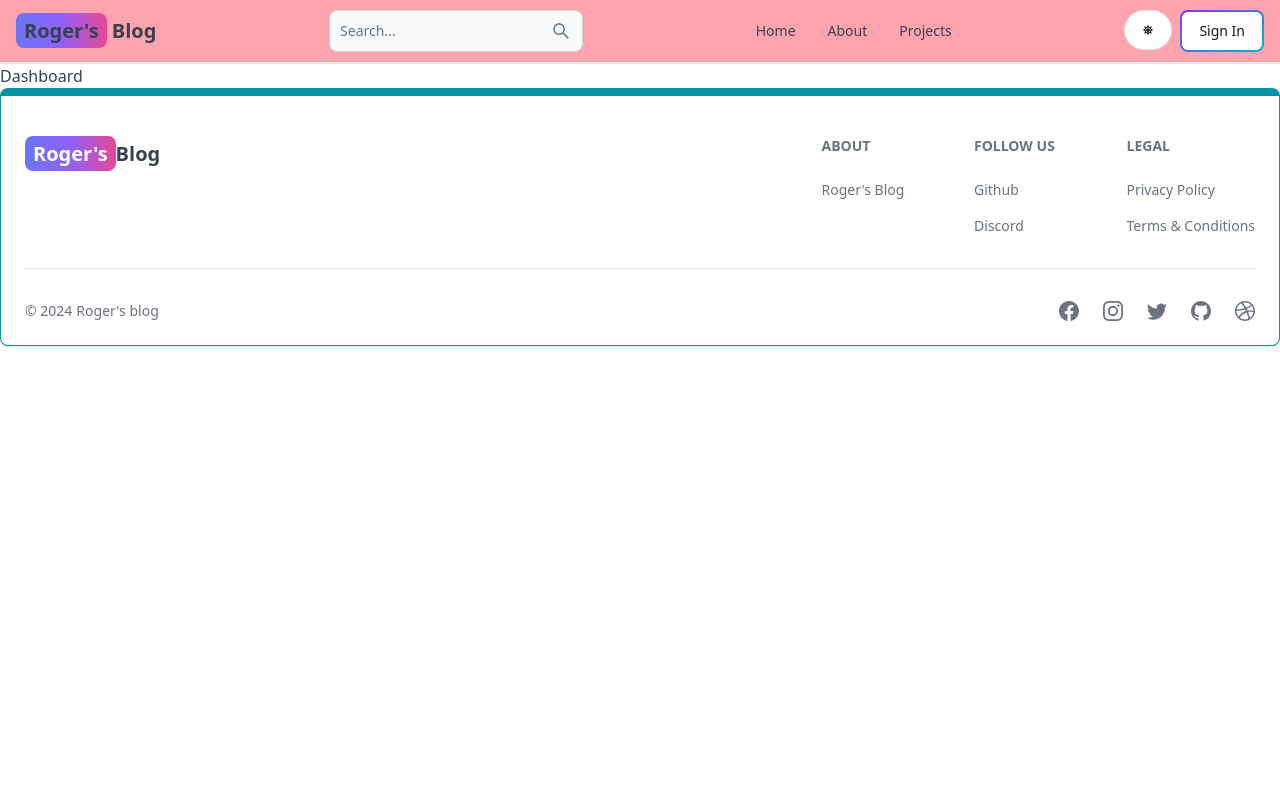
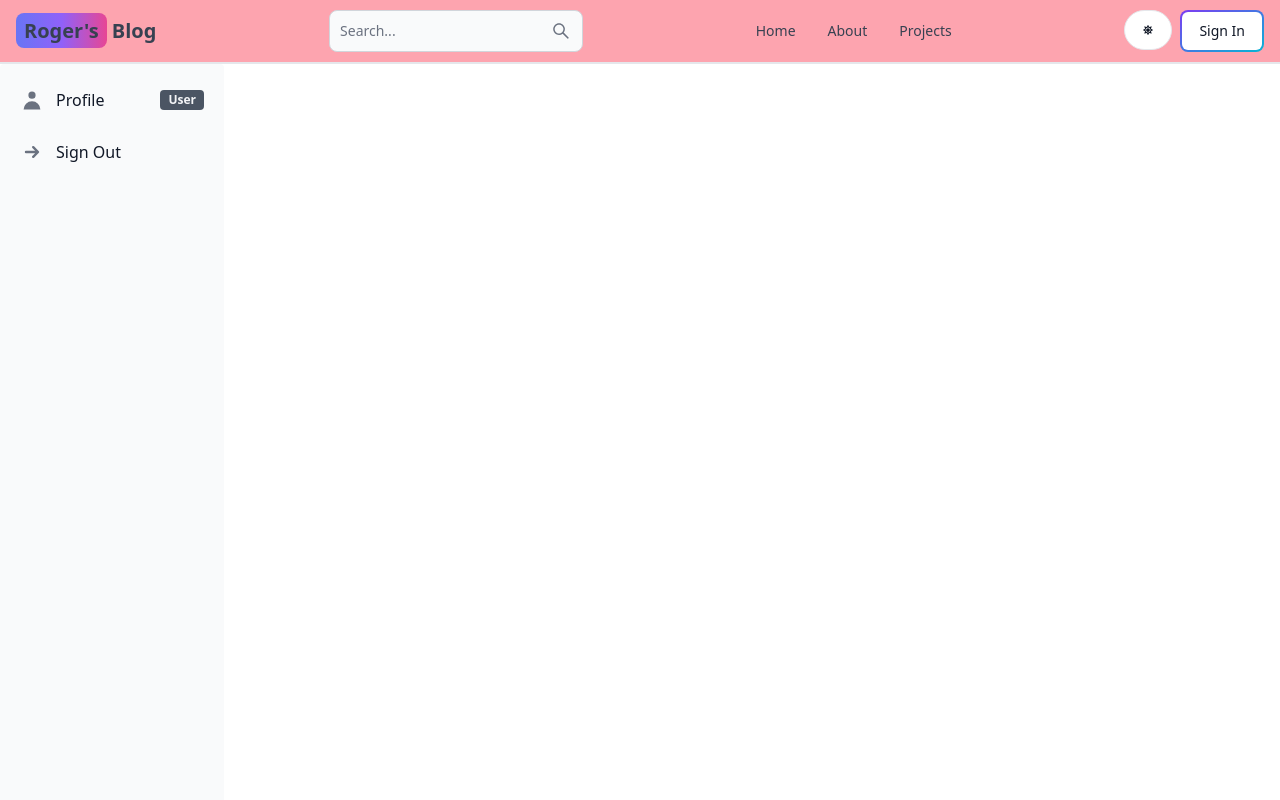
Before and after one commit to Aman-Gaikwad/blog-app-mern, a React (Vite) app in the folder client/: page /dashboard in a window 1280 px wide. Shown: the top 800 px of the page. Built offline with nearby package versions, Linux system fonts and the light colour scheme; no server answers.

Commit message:
add private route and sidebar

```diff
--- a/client/src/App.jsx
+++ b/client/src/App.jsx
@@ -1,4 +1,4 @@
-import {Header, Footer} from "./components/components.exporter.js";
+import { Header, Footer, PrivateRoute } from "./components/components.exporter.js";
 import {
   About,
   Dashboard,
@@ -17,7 +17,9 @@ function App() {
         <Routes>
           <Route path="/" element={<Home />}  />
           <Route path="/about" element={<About />}  />
-          <Route path="/dashboard" element={<Dashboard />}  />
+          <Route element={<PrivateRoute/>} >
+            <Route path="/dashboard" element={<Dashboard />}  />
+          </Route>
           <Route path="/projects" element={<Projects />}  />
           <Route path="/signin" element={<Signin />}  />
           <Route path="/signup" element={<Signup />}  />
--- /dev/null
+++ b/client/src/components/DashProfile.jsx
@@ -0,0 +1,9 @@
+
+
+export default function DashProfile() {
+  return (
+    <>
+       DashProfile
+    </>
+  )
+}
--- /dev/null
+++ b/client/src/components/DashSidebar.jsx
@@ -0,0 +1,45 @@
+import { Sidebar } from "flowbite-react";
+import {
+  HiUser,
+  HiArrowSmRight,
+  HiDocumentText,
+  HiOutlineUserGroup,
+  HiAnnotation,
+  HiChartPie,
+} from "react-icons/hi";
+import { useEffect, useState } from "react";
+import { Link, useLocation } from "react-router-dom";
+import { useSelector, useDispatch } from "react-redux";
+
+export default function DashSidebar() {
+    const location  = useLocation();
+    const {currentUser} = useSelector((state) => state.user);
+    const [tab, setTab] = useState('');
+
+    useEffect(() => {
+        const urlParams = new URLSearchParams(location.search);
+        const tabFromURL = urlParams.get('tab');
+        if(tabFromURL){
+            setTab(tabFromURL);
+        }
+    }, [location.search]);
+
+    return (
+    <>
+      <Sidebar className="w-full md:w-56">
+        <Sidebar.Items>
+          <Sidebar.ItemGroup className="flex flex-col gap-1">
+            <Link to='/dashboard?tab=profile' >
+                <Sidebar.Item active={tab === 'profile'} icon={HiUser} label={'User'} labelColor='dark' >
+                    Profile
+                </Sidebar.Item>
+            </Link>
+            <Sidebar.Item  icon={HiArrowSmRight} className='cursor-pointer'>
+                Sign Out
+            </Sidebar.Item>
+          </Sidebar.ItemGroup>
+        </Sidebar.Items>
+      </Sidebar>
+    </>
+  );
+}
--- /dev/null
+++ b/client/src/components/PrivateRoute.jsx
@@ -0,0 +1,7 @@
+import {useSelector} from "react-redux";
+import {Outlet, Navigate} from 'react-router-dom';
+
+export default function PrivateRoute() {
+    const currentUser = useSelector((state) => state.user);
+    return currentUser ? <Outlet/> : <Navigate to='/signin'/>
+}
--- a/client/src/components/components.exporter.js
+++ b/client/src/components/components.exporter.js
@@ -1,5 +1,8 @@
 import Header from "./Header.jsx";
 import Footer from "./Footer.jsx";
 import OAuth from "./OAuth.jsx";
+import PrivateRoute from "./PrivateRoute.jsx";
+import DashSidebar from "./DashSidebar.jsx";
+import DashProfile from "./DashProfile.jsx"
 
-export {Header,Footer,OAuth};
+export {Header,Footer,OAuth, PrivateRoute, DashSidebar, DashProfile};
--- a/client/src/pages/Dashboard.jsx
+++ b/client/src/pages/Dashboard.jsx
@@ -1,9 +1,31 @@
-import React from 'react'
+import {useLocation} from 'react-router-dom';
+import { useEffect, useState } from 'react';
+import { DashProfile, DashSidebar } from '../components/components.exporter.js';
 
 export default function Dashboard() {
+  const location = useLocation();
+  const [tab,setTab] = useState('');
+
+  useEffect(() => {
+    const urlParams = new URLSearchParams(location.search);
+    const tabFromURL = urlParams.get('tab');
+    if(tabFromURL){
+        setTab(tabFromURL);
+    }
+  }, [location.search]);
+
   return (
       <>
-        <div>Dashboard</div>
+        <div className='min-h-screen flex flex-col md:flex-row'>
+          {/* Sidebar */}
+          <div className='md:w-56' >
+            <DashSidebar/>
+          </div>
+          {/* profile... etc */}
+          <div className='w-full'>
+          {tab === 'profile' && <DashProfile/>}
+          </div>
+        </div>
       </>
   )
 }
```
